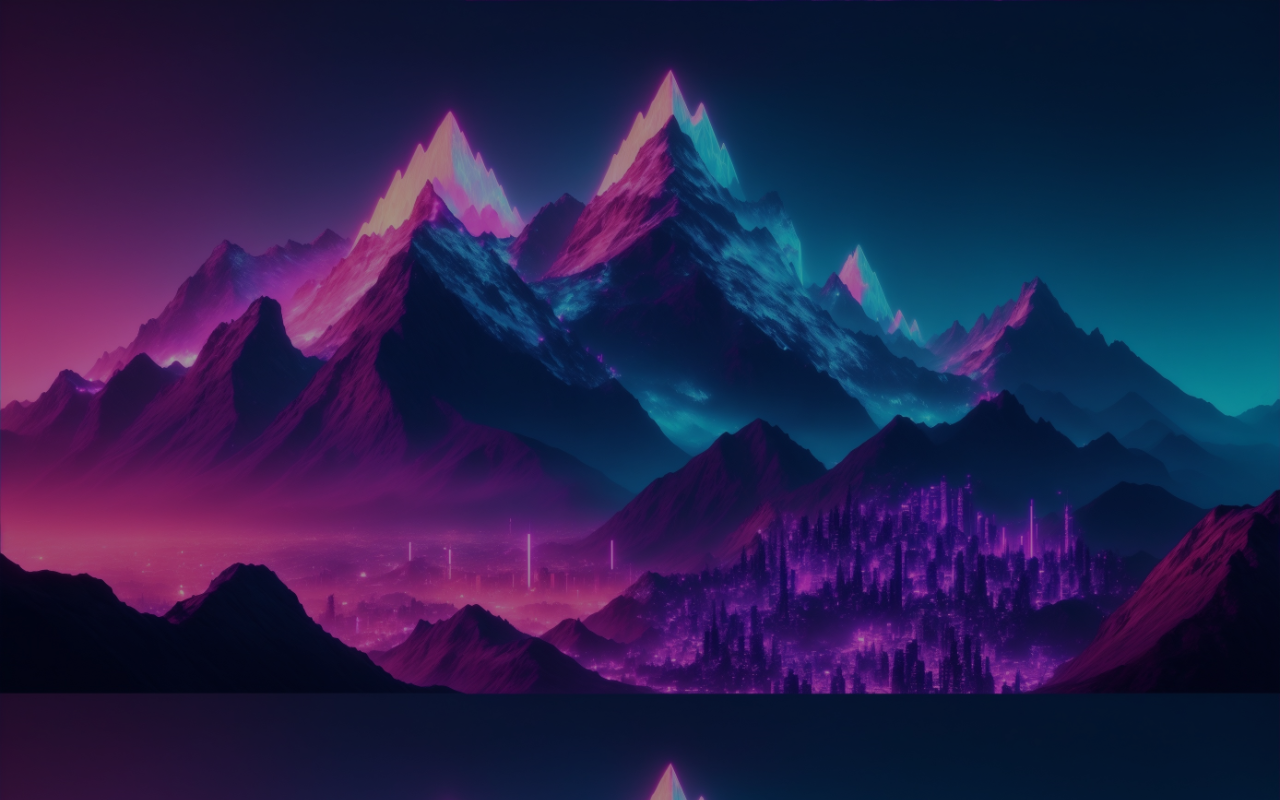
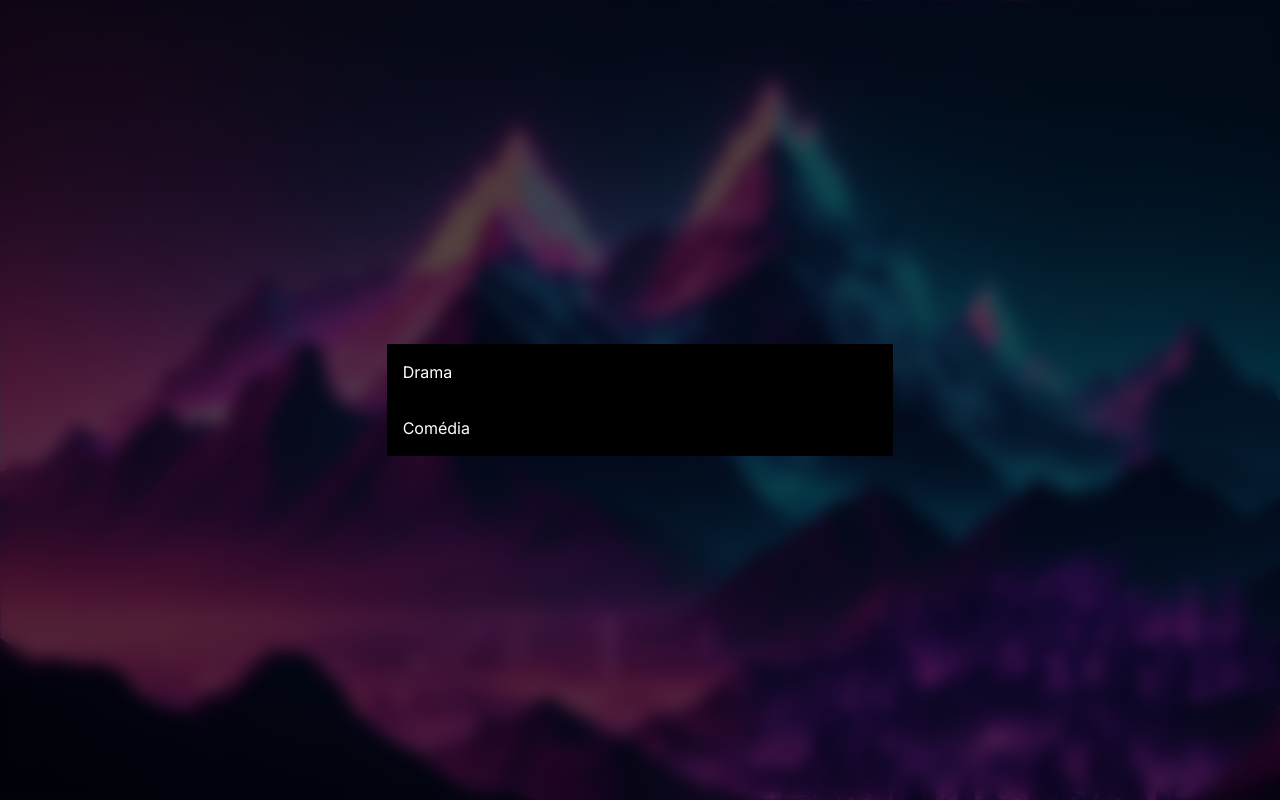
Before and after one commit to Felipecabreramarcon/CatalogoDeFilmes, a Next.js app: page /page1 in a window 1280 px wide. Built offline with nearby package versions, Linux system fonts and the light colour scheme.

Commit message:
iniciando contruçao da segunda pagina

```diff
--- a/src/app/page1/page.tsx
+++ b/src/app/page1/page.tsx
@@ -4,8 +4,15 @@
 export default function Loginpage() {
 
     return (
-        <div>
-
+        <div className="h-screen w-screen backdrop-blur-[8px] bg-black/50 flex flex-col justify-center items-center p-8">
+            <div className="bg-black w-5/12 h-5/12 p-4  ">
+                <p>Drama</p>
+                <div></div>
+            </div>
+            <div className="bg-black w-5/12 h-5/12 p-4">
+                <p>Comédia</p>
+                <div></div>
+            </div>
         </div>
     );
 }
```
